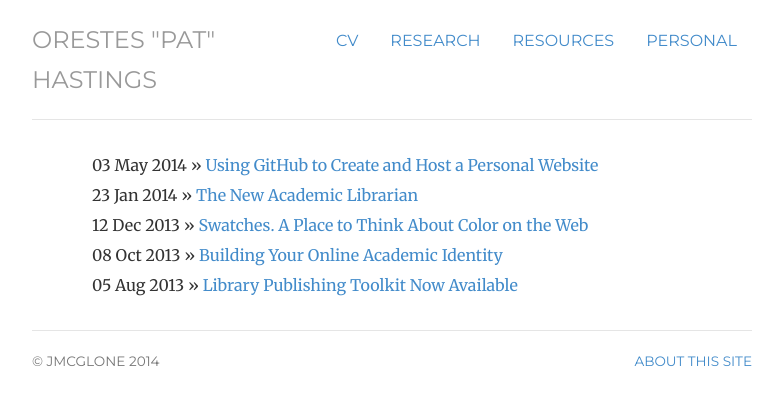
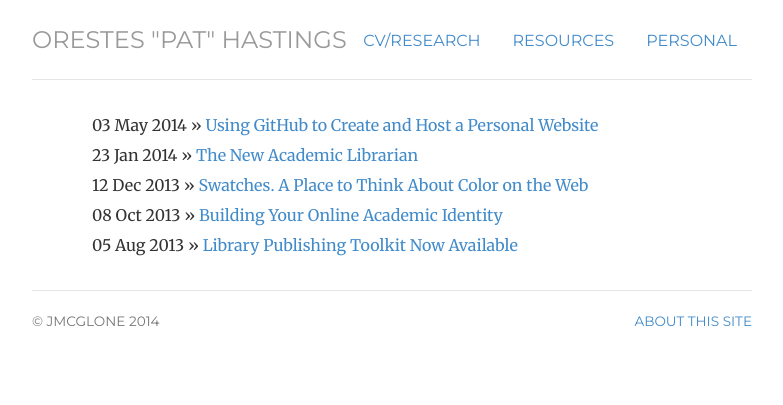
Before and after one commit to ophastings/ophastings.github.io, a Jekyll site: the page built from notes/index.html, in a window 1280 px wide. Shown: the top 405 px of the page, without its empty margins (248-1031 px from the left). Built offline with Jekyll 4.4.1, drawn with Linux system fonts in a browser that asks for light colours.

Commit message:
update header

```diff
--- a/_includes/header.html
+++ b/_includes/header.html
@@ -1,9 +1,9 @@
 <div class="header">
 	<ul class="nav nav-pills pull-right">
 
-		<li class="{{ page.cv }}"><a href="/cv/HastingsCV.pdf" title="CV">CV</a></li>
+		<!-- <li class="{{ page.cv }}"><a href="/cv/HastingsCV.pdf" title="CV">CV</a></li> -->
 		<!-- <li class="{{ page.projects }}"><a href="/projects" title="Projects">Projects</a></li> -->
-		<li class="{{ page.research }}"><a href="/research" title="Research">Research</a></li>
+		<li class="{{ page.research }}"><a href="/research" title="Research">CV/Research</a></li>
 		<li class="{{ page.resources }}"><a href="/resources" title="Research">Resources</a></li>
 		<li class="{{ page.personal }}"><a href="/personal" title="Personal">Personal</a></li>
 		<!-- <li class="{{ page.contact }}"><a href="/contact" title="Contact">Contact</a></li> -->
```
